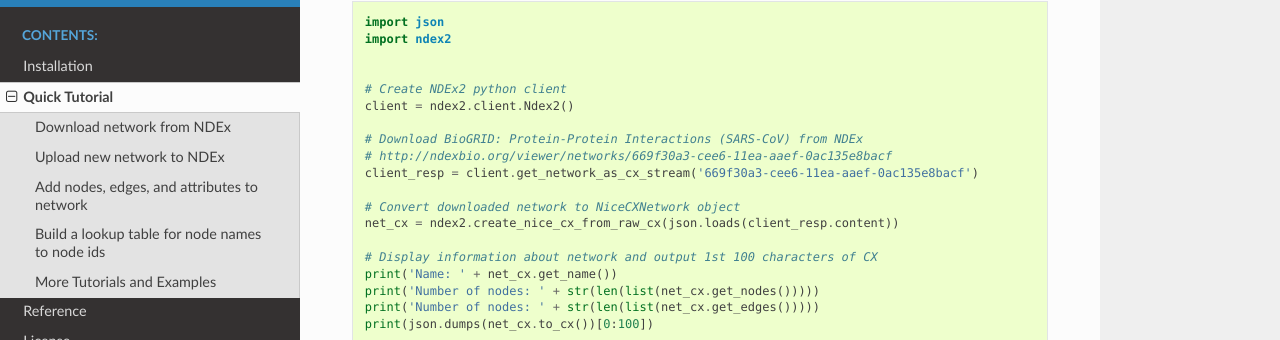
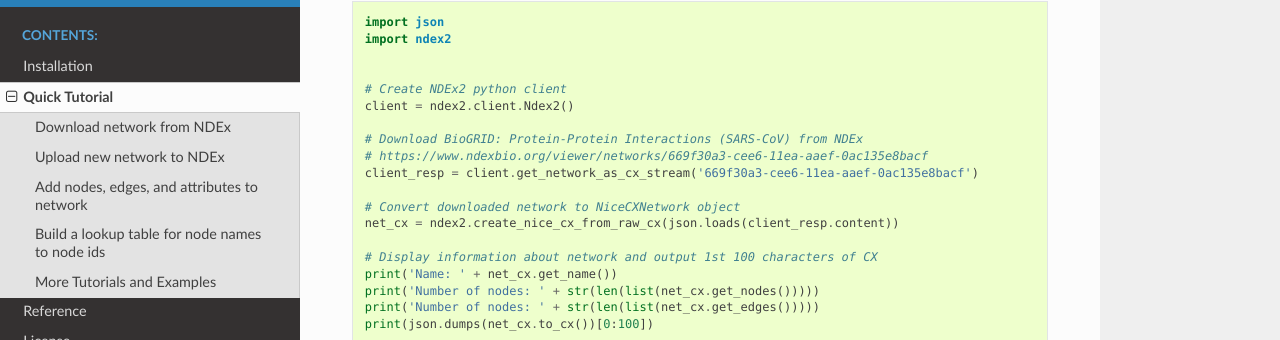
Before and after one commit to ndexbio/ndex2-client, a Sphinx documentation site: the page built from docs/quicktutorial.rst, in a window 1280 px wide and 900 px high, scrolled down 421 px. Shown: the part 111-451 px from the top of the window. Built offline with Sphinx 7.4.7 and the Read the Docs theme 2.0.0, drawn with Linux system fonts in a browser that asks for light colours; some of the changed lines change nothing that is shown.

Commit message:
switched URLs to SSL

```diff
--- a/docs/quicktutorial.rst
+++ b/docs/quicktutorial.rst
@@ -16,7 +16,7 @@
 -------------------------------------------------------
 
 The code block below uses the `NDEx2 Python client <https://pypi.org/ndex2-client>`__ to download
-`BioGRID: Protein-Protein Interactions (SARS-CoV) <http://ndexbio.org/viewer/networks/669f30a3-cee6-11ea-aaef-0ac135e8bacf>`_
+`BioGRID: Protein-Protein Interactions (SARS-CoV) <https://www.ndexbio.org/viewer/networks/669f30a3-cee6-11ea-aaef-0ac135e8bacf>`_
 network from `NDEx`_ as a `NiceCXNetwork`_.
 
 The number of nodes and edges are then printed out and the network is converted to `Networkx <https://networkx.org>`__
@@ -33,7 +33,7 @@
     client = ndex2.client.Ndex2()
 
     # Download BioGRID: Protein-Protein Interactions (SARS-CoV) from NDEx
-    # http://ndexbio.org/viewer/networks/669f30a3-cee6-11ea-aaef-0ac135e8bacf
+    # https://www.ndexbio.org/viewer/networks/669f30a3-cee6-11ea-aaef-0ac135e8bacf
     client_resp = client.get_network_as_cx_stream('669f30a3-cee6-11ea-aaef-0ac135e8bacf')
 
     # Convert downloaded network to NiceCXNetwork object
@@ -186,6 +186,6 @@
 your local machine and start Jupyter Notebooks in the project directory.
 
 For information on installing and using Jupyter Notebooks, go to
-`jupyter.org <http://jupyter.org/>`__
+`jupyter.org <https://jupyter.org/>`__
 
 * `Click here <https://github.com/ndexcontent/ndexncipidloader>`__ for example code to load content into `NDEx`_
```
